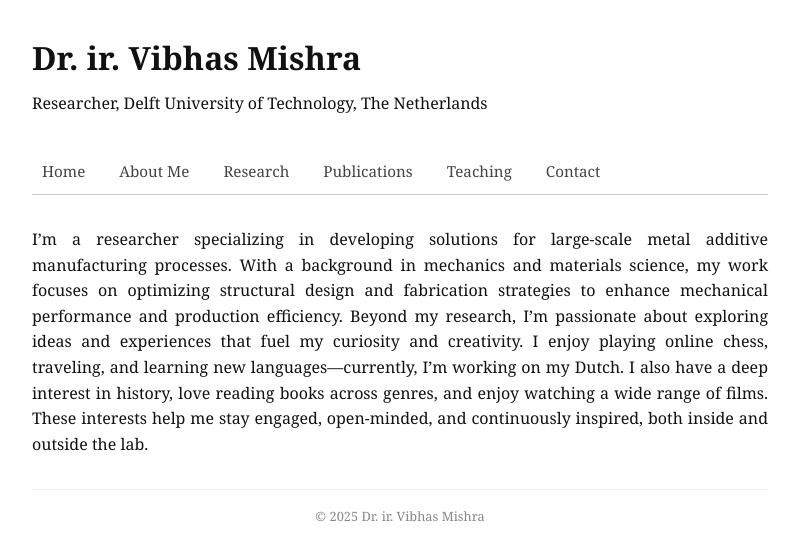
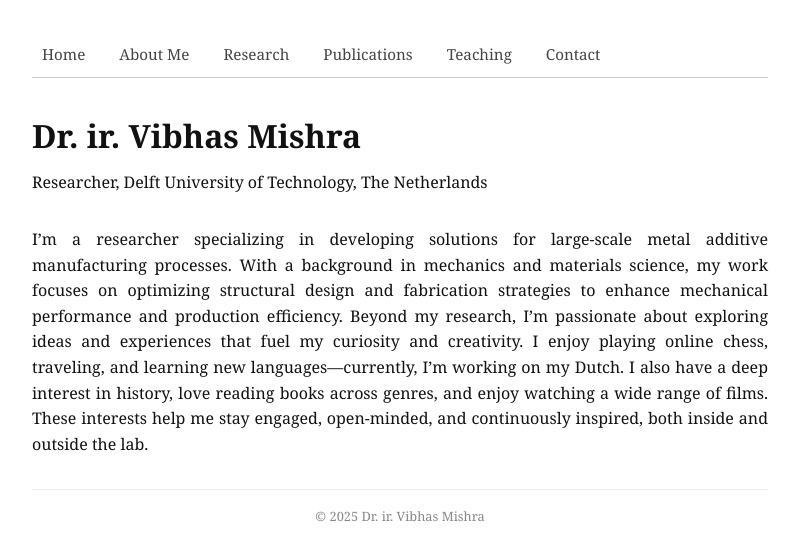
Before and after one commit to tovibhas1110/AcademicWeb, a React (Create React App) app: page /AcademicWeb/About in a window 1280 px wide. Shown: the top 560 px of the page, without its empty margins (240-1040 px from the left). Built offline with nearby package versions, Linux system fonts and the light colour scheme.

Commit message:
Update website content

```diff
--- a/src/About.jsx
+++ b/src/About.jsx
@@ -4,6 +4,12 @@ import './AcademicWebsite.css';
 
 function About() {
   return (
+    <><div className="max-w-3xl mx-auto px-6 py-12 text-gray-900 font-serif">
+      <header className="mb-10">
+        <h1 className="text-3xl font-bold mb-1">Dr. ir. Vibhas Mishra</h1>
+        <p className="text-lg text-gray-700">Researcher, Delft University of Technology, The Netherlands</p>
+      </header>
+    </div>
     <div className="max-w-3xl mx-auto px-6 py-12 text-gray-900 font-serif">
         <main className="space-y-12">
           <section id="about">
@@ -24,7 +30,7 @@ function About() {
         <footer className="mt-12 text-sm text-center text-gray-500 border-t pt-6">
           &copy; 2025 Dr. ir. Vibhas Mishra
         </footer>
-    </div>
+      </div></>
   );
 }
 
--- a/src/App.js
+++ b/src/App.js
@@ -9,8 +9,7 @@ import Research from "./Research";
 import Teaching from "./Teaching";
 import Publications from "./Publications";
 import Contact from "./Contact";
-import { Link } from "react-router-dom";
-
+import story1 from "./story1"
 
 
 function App() {
@@ -22,12 +21,6 @@ function App() {
   return (
 
     <BrowserRouter>
-    <div className="max-w-3xl mx-auto px-6 py-12 text-gray-900 font-serif">
-      <header className="mb-10">
-      <h1 className="text-3xl font-bold mb-1">Dr. ir. Vibhas Mishra</h1>
-      <p className="text-lg text-gray-700">Researcher, Delft University of Technology, The Netherlands</p>
-      </header>
-    </div>
 
     <Navbar />
       <Routes>
@@ -35,6 +28,7 @@ function App() {
         <Route path="/AcademicWeb/About" element={<About />} />
         <Route path="/AcademicWeb/Research" element={<Research />} />
         <Route path="/AcademicWeb/Publications" element={<Publications />} />
+        <Route path="/AcademicWeb/Publications/story1" element={<StressBasedScrollStory />} />
         <Route path="/AcademicWeb/Teaching" element={<Teaching />} />
         <Route path="/AcademicWeb/Contact" element={<Contact />} />
       </Routes>
--- a/src/Home.jsx
+++ b/src/Home.jsx
@@ -4,6 +4,7 @@ import './AcademicWebsite.css';
 
 function Home() {
   return (
+
 
     <div className="max-w-3xl mx-auto px-6 py-12 text-gray-900 font-serif">
         <main className="space-y-12">
```
Lines whose indentation alone changed are shown as unchanged.
